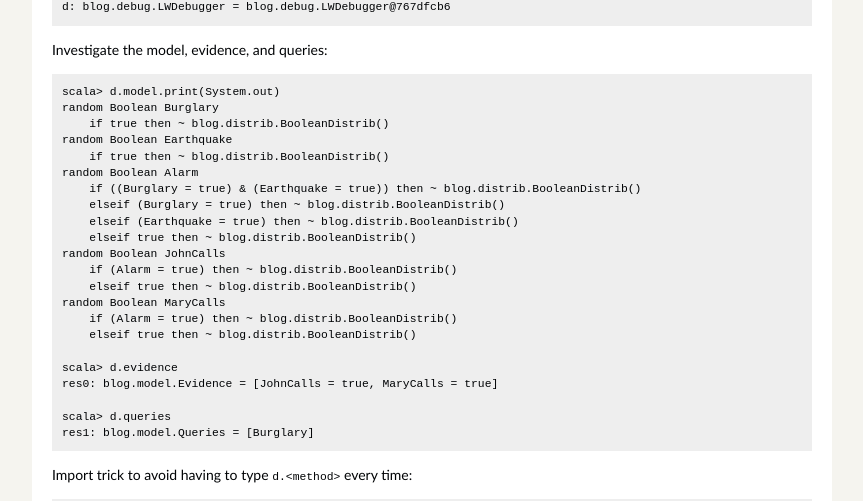
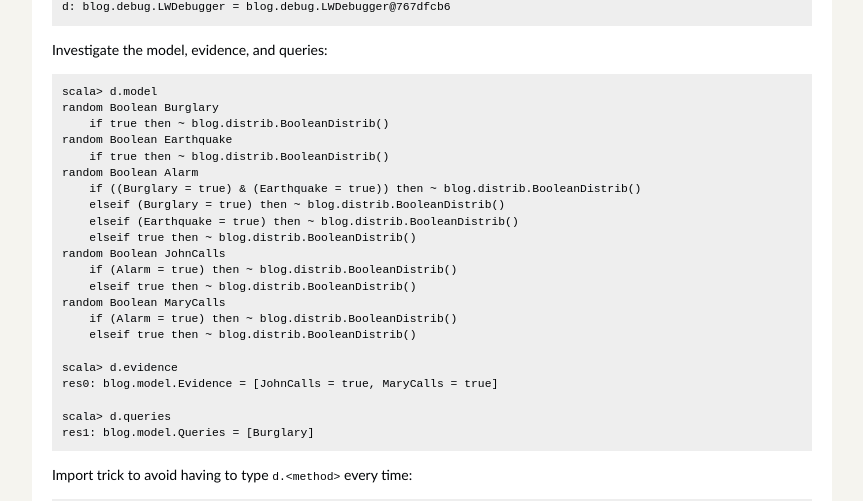
Before and after one commit to BayesianLogic/bayesianlogic.github.io, a plain HTML site: page pages/interactive-shell-and-debugging-blog-models.html in a window 1280 px wide. Shown: the part 743-1244 px from the top of the page, without its empty margins (208-1071 px from the left). Drawn offline with Linux system fonts and the light colour scheme.

Commit message:
fix blog lang and interactive shell

```diff
--- a/pages/interactive-shell-and-debugging-blog-models.html
+++ b/pages/interactive-shell-and-debugging-blog-models.html
@@ -41,7 +41,7 @@ d: blog.debug.LWDebugger = blog.debug.LWDebugger@767dfcb6
 
 
 <p>Investigate the model, evidence, and queries:</p>
-<div class="highlight"><pre>scala&gt; d.model.print(System.out)
+<div class="highlight"><pre>scala&gt; d.model
 random Boolean Burglary
     if true then ~ blog.distrib.BooleanDistrib()
 random Boolean Earthquake
```
Also changed, not shown: 1 other file.
